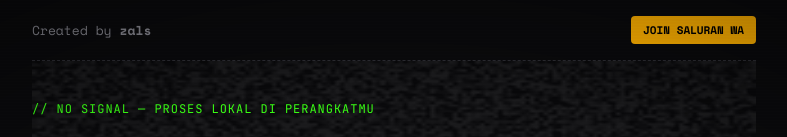
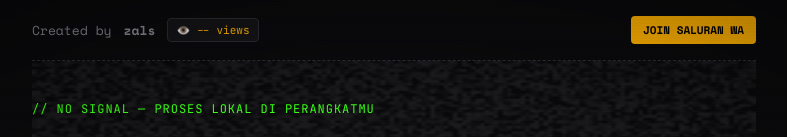
Before and after one commit to rhamt24/video-burik, a Next.js app: page / in a window 1280 px wide. Shown: the top 137 px of the page, without its empty margins (246-1033 px from the left). Built offline with nearby package versions, Linux system fonts and the light colour scheme; no server answers.

Commit message:
Implement visitor count using counterapi.dev
Added visitor count feature using external API.

```diff
--- a/app/page.js
+++ b/app/page.js
@@ -63,6 +63,22 @@ export default function Page() {
   const [outputURL, setOutputURL] = useState(null);
   const [errorMsg, setErrorMsg] = useState(null);
   const [fileExt, setFileExt] = useState("mp4");
+
+  // State untuk menyimpan jumlah visitor
+  const [visitorCount, setVisitorCount] = useState(null);
+
+  // Efek untuk mengambil & menambah jumlah visitor saat web pertama kali dimuat
+  useEffect(() => {
+    // Menggunakan API gratis dari counterapi.dev dengan namespace unik "burikin-zals"
+    fetch("https://api.counterapi.dev/v1/burikin-zals-app/visitor/up")
+      .then((res) => res.json())
+      .then((data) => {
+        if (data && data.count) {
+          setVisitorCount(data.count);
+        }
+      })
+      .catch((err) => console.error("Gagal load visitor counter", err));
+  }, []);
 
   useEffect(() => {
     const canvas = heroCanvasRef.current;
@@ -324,6 +340,9 @@ export default function Page() {
       <header style={styles.headerBar}>
         <div style={styles.credits}>
           Created by <strong>zals</strong>
+          <span style={styles.visitorBadge}>
+            👁️ {visitorCount !== null ? visitorCount : "--"} views
+          </span>
         </div>
         <a
           href="https://whatsapp.com/channel/0029VaYuIQT2v1IjZmqTNG3x"
@@ -344,7 +363,7 @@ export default function Page() {
           </h1>
           <p style={styles.tagline}>
             Burikin aja, bikin video burik kaya status wa yang di repost berkali-kali
-  dengan mudah.
+            dengan mudah.
           </p>
         </div>
       </section>
@@ -433,7 +452,8 @@ export default function Page() {
 const styles = {
   main: { minHeight: "100vh", maxWidth: 760, margin: "0 auto", padding: "0 18px 60px" },
   headerBar: { display: "flex", justifyContent: "space-between", alignItems: "center", padding: "16px 0", borderBottom: "1px dashed var(--line)" },
-  credits: { fontSize: 13, color: "var(--dim)" },
+  credits: { display: "flex", alignItems: "center", gap: "12px", fontSize: 13, color: "var(--dim)" },
+  visitorBadge: { background: "var(--panel)", border: "1px solid var(--line)", padding: "4px 8px", borderRadius: "4px", fontSize: 11, color: "var(--amber)", fontFamily: "var(--mono-display)" },
   waLink: { background: "var(--amber)", color: "#000", textDecoration: "none", padding: "6px 12px", fontSize: 11, fontWeight: "bold", borderRadius: 4 },
   hero: { position: "relative", padding: "40px 0 28px", overflow: "hidden", borderBottom: "1px solid var(--line)" },
   heroNoise: { position: "absolute", inset: 0, width: "100%", height: "100%", opacity: 0.5, filter: "contrast(1.4)" },
```
